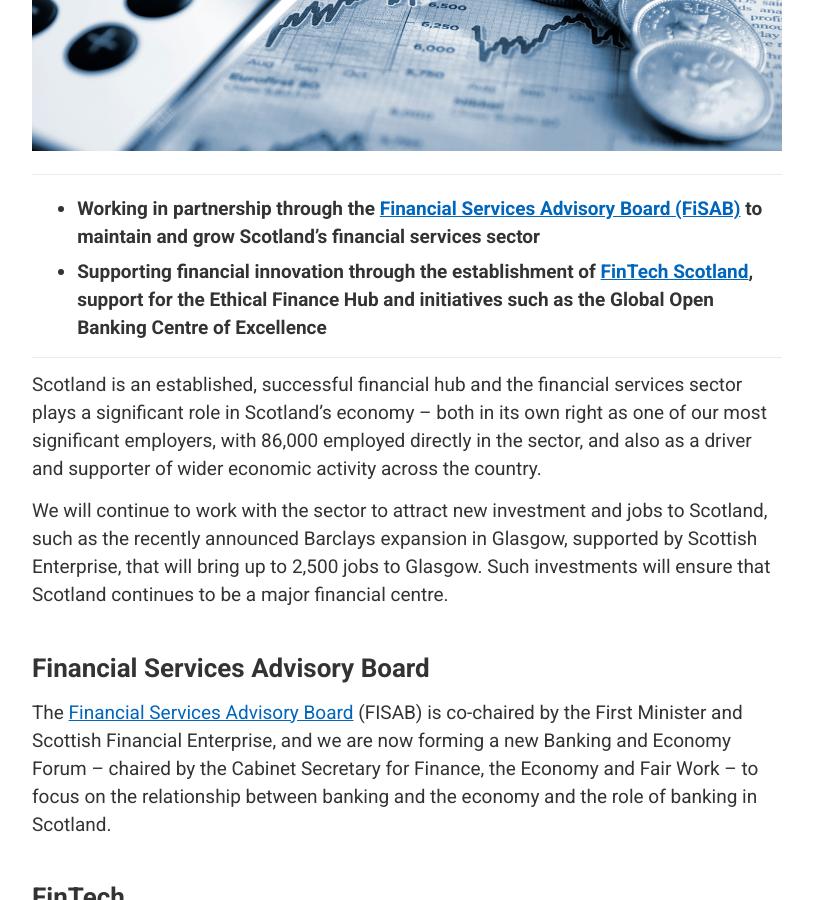
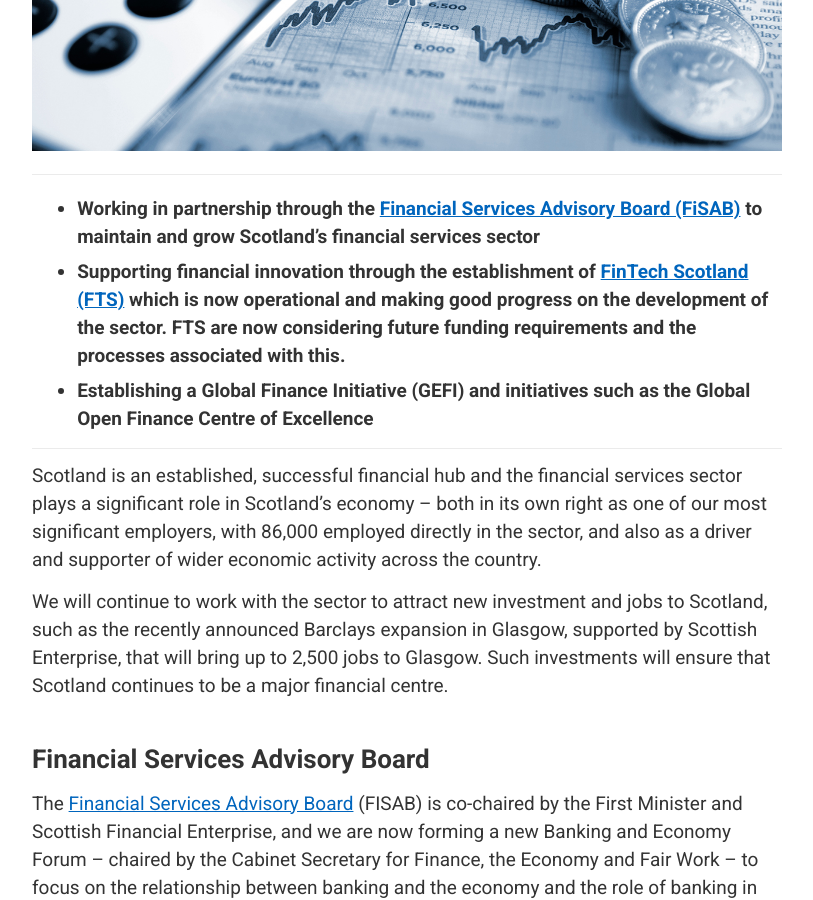
Before and after one commit to scottishgovernment/economicactionplan.mygov.scot, a Jekyll site: the page built from pages/enterprise/financial-services.md, in a window 1280 px wide and 900 px high, scrolled down 532 px. Shown: the whole window, without its empty margins (38-851 px from the left). Built offline with Jekyll 4.4.1, drawn with Linux system fonts in a browser that asks for light colours.

Commit message:
MGS-5338 Content updates

```diff
--- a/pages/enterprise/financial-services.md
+++ b/pages/enterprise/financial-services.md
@@ -14,8 +14,8 @@ next: { title: "Creative Industries", url: "/enterprise/creative-industries/" }
 <br>
 <hr>
 * **Working in partnership through the [Financial Services Advisory Board (FiSAB)](https://beta.gov.scot/groups/fisab/) to maintain and grow Scotland’s financial services sector**
-* **Supporting financial innovation through the establishment of [FinTech Scotland](https://www.fintechscotland.com/), support for the Ethical Finance Hub and initiatives such as the Global Open Banking Centre of Excellence**
-
+* **Supporting financial innovation through the establishment of [FinTech Scotland (FTS)](https://www.fintechscotland.com/) which is now operational and making good progress on the development of the sector. FTS are now considering future funding requirements and the processes associated with this.**
+* **Establishing a Global Finance Initiative (GEFI) and initiatives such as the Global Open Finance Centre of Excellence**
 <hr>
 
 Scotland is an established, successful financial hub and the financial services sector plays a significant role in Scotland’s economy – both in its own right as one of our most significant employers, with 86,000 employed directly in the sector, and also as a driver and supporter of wider economic activity across the country.
```
Also changed, not shown: pages/people/healthy-population.md (+1 -1 lines).
